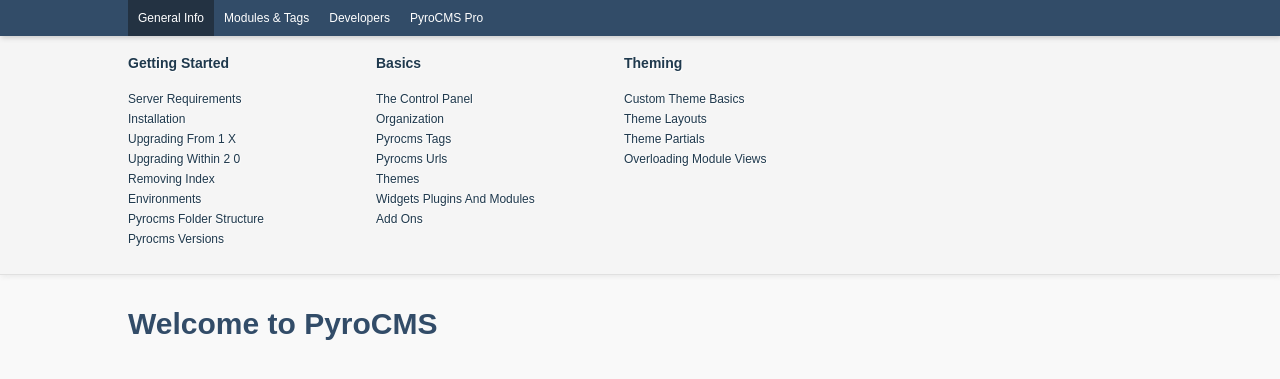
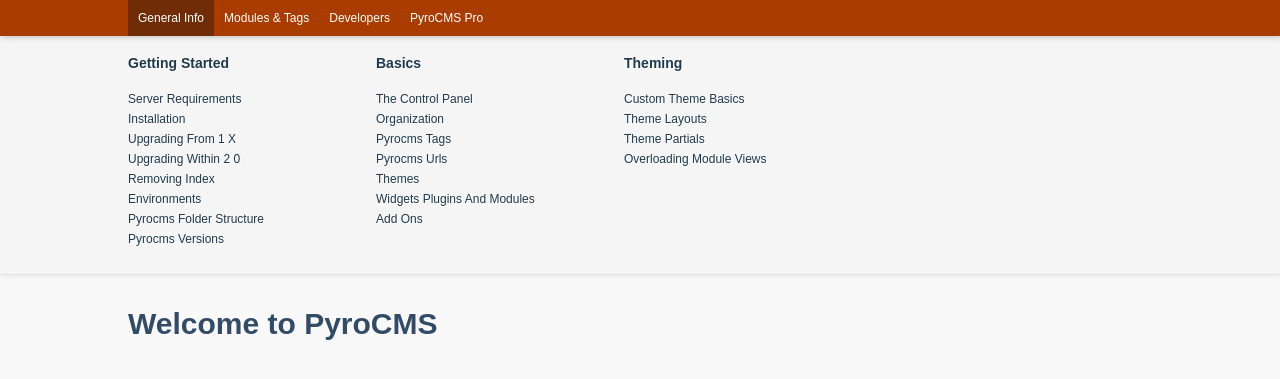
Before and after one commit to pyrocms/pyrocms-docs, a CodeIgniter app: page /index.php/general in a window 1280 px wide. Shown: the part 80-459 px from the top of the page. Run offline with CodeIgniter, Linux system fonts and the light colour scheme; some libraries are stand-ins or nearby versions.

Commit message:
Updating nab bar to be orange.

```diff
--- a/assets/css/workless.css
+++ b/assets/css/workless.css
@@ -1506,7 +1506,7 @@ body.home { background-color: #f9f9f9; background-image: url(../img/body-bg-lge.
 }
 #doc_nav {
 	width: 100%;
-	background: #324C68;
+	background: #aa3c00;
 	overflow: hidden;
 	box-shadow: 1px 2px 5px #ccc;
 	-webkit-box-shadow: 1px 2px 5px #ccc;
@@ -1521,8 +1521,11 @@ body.home { background-color: #f9f9f9; background-image: url(../img/body-bg-lge.
 	text-shadow: none!important;
 	color: #fff;
 }
+#doc_nav ul li a:hover {
+	background: #9b3701;
+}
 #doc_nav ul li.current a {
-	background: #233242;
+	background: #702c07;
 }
 
 /* Footer --------------------------------------------------------------------------------------------------------------------------------------------------------------------------- */
```
